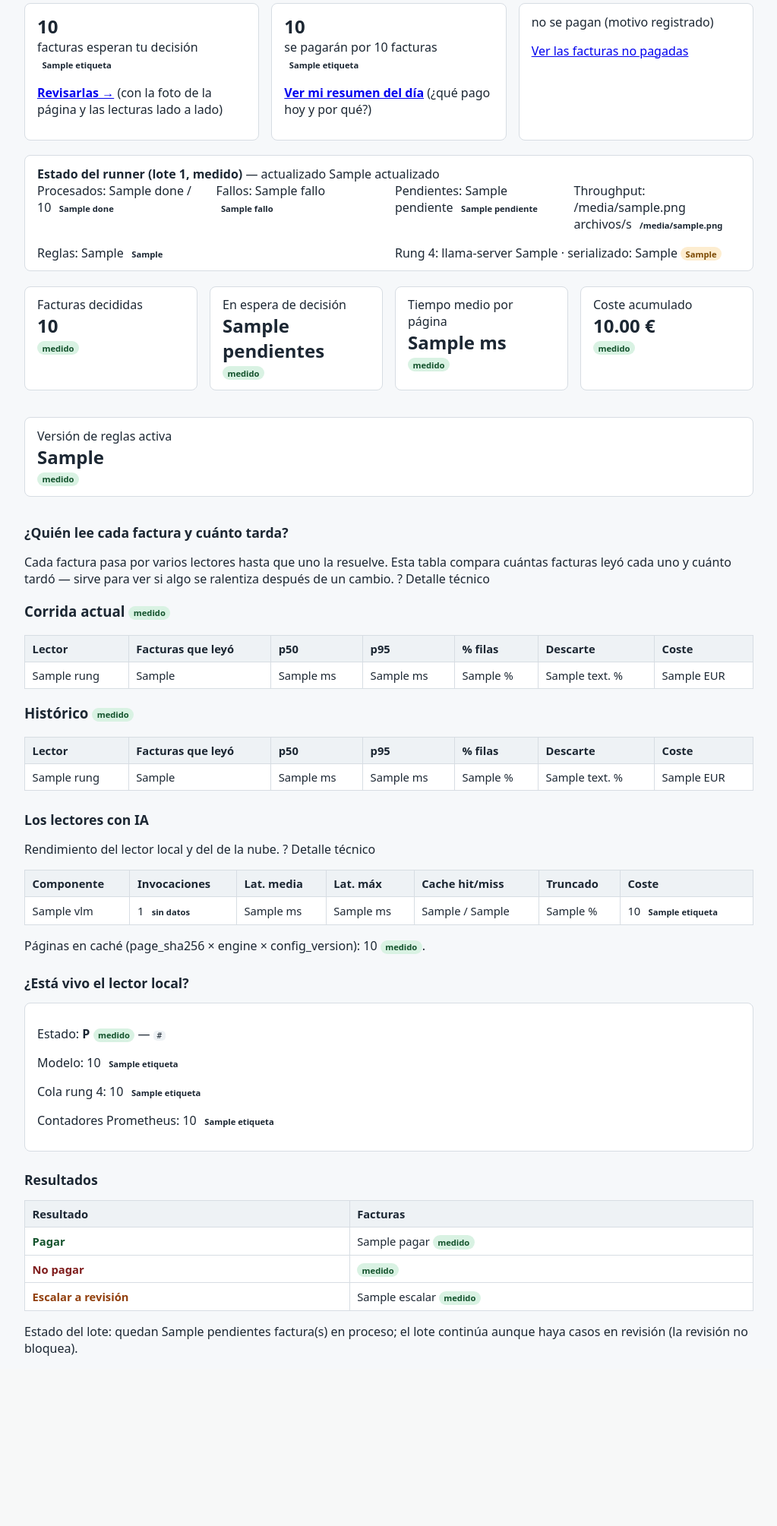
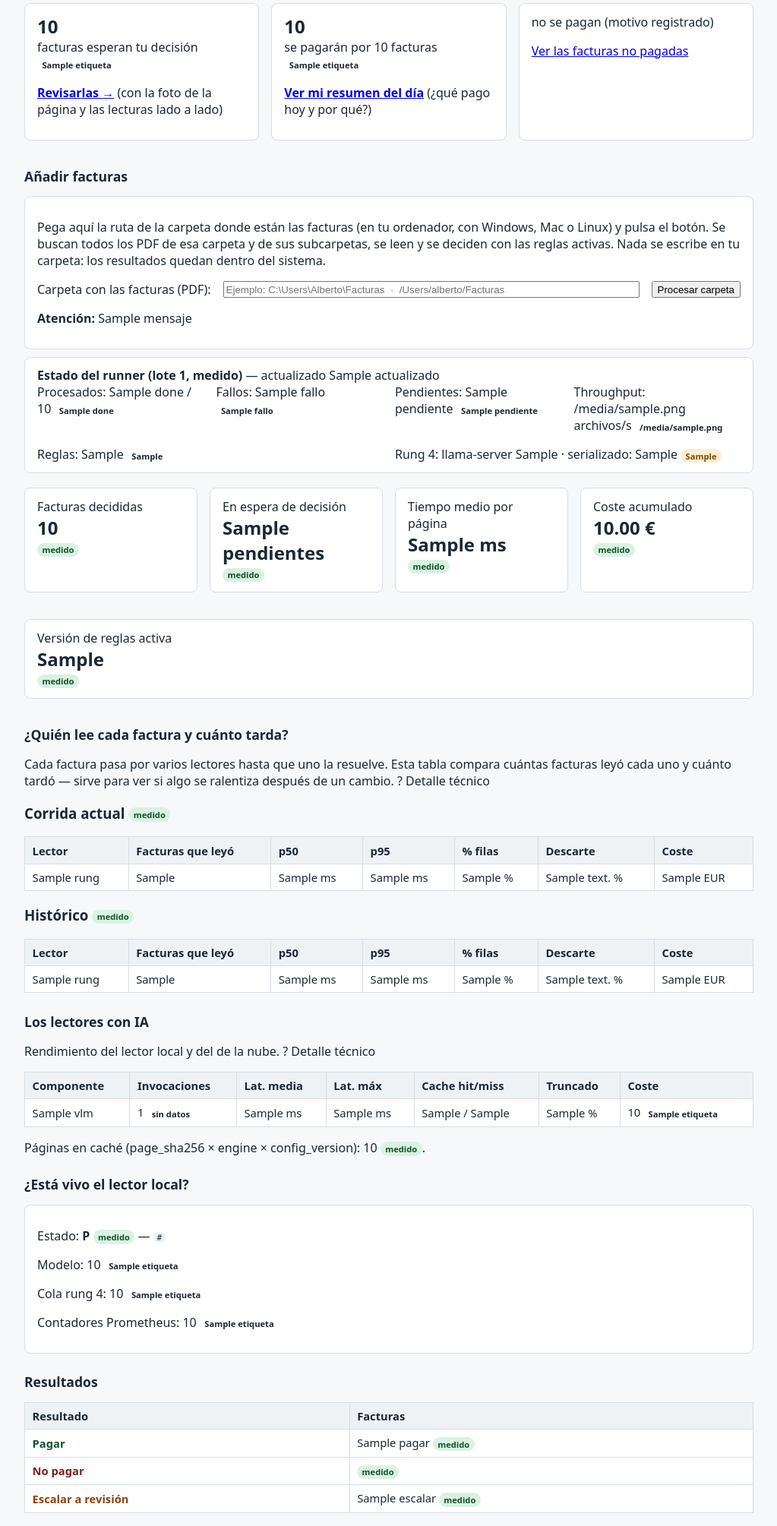
Before and after one commit to guluc3m/hackspain26, a FastAPI app: template src/albertitos/ui/templates/operaciones.html in a window 1280 px wide. Shown: the part 218-2227 px from the top of the page at 76% size, without its empty margins (128-1151 px from the left). Before the commit the page ends 2003 px from the top, so only its background shows below. Run offline with FastAPI, Linux system fonts and the light colour scheme; the template is opened without the code that fills it: most values are stand-ins (such as "Sample title", 1, 10 or a date in 2020); parts of the project's set-up code (start-up, migrations or seed data) failed here and were passed over.

Commit message:
Carpeta seleccionable en la UI: escaneo recursivo de PDFs y fin de rutas hardcodeadas (maestro por ALBERTITOS_MAESTRO o rutas relativas); funciona con cualquier lote en Windows/mac/Linux

```diff
--- a/src/albertitos/emit.py
+++ b/src/albertitos/emit.py
@@ -92,3 +92,21 @@
          and _RE_PDF_NAME.search(p.name)),
         key=lambda p: p.name,
     )
+
+
+def list_pdf_files_recursivo(pdf_dir: str | Path) -> list[Path]:
+    """PDFs de un directorio y de TODAS sus subcarpetas (escaneo recursivo).
+
+    La app debe funcionar con CUALQUIER lote entregado en cualquier equipo
+    (Windows/mac/Linux): el usuario elige una carpeta y el sistema la recorre
+    entera. Orden determinista por ruta completa. Una ruta inexistente o no
+    legible devuelve [] — quien llama degrada con un mensaje, nunca rompe.
+    """
+    raiz = Path(pdf_dir)
+    if not raiz.is_dir():
+        return []
+    return sorted(
+        (p for p in raiz.rglob("*")
+         if p.is_file() and _RE_PDF_NAME.search(p.name)),
+        key=lambda p: str(p),
+    )
--- a/src/albertitos/ui/app.py
+++ b/src/albertitos/ui/app.py
@@ -17,7 +17,10 @@
 
 import json
 import os
+import threading
 import time
+from collections.abc import Callable
+from datetime import UTC, datetime
 from pathlib import Path
 from typing import Any
 
@@ -25,6 +28,7 @@
 from fastapi.responses import HTMLResponse, RedirectResponse
 from fastapi.templating import Jinja2Templates
 
+from albertitos.emit import list_pdf_files_recursivo
 from albertitos.resumen import datos_resumen
 from albertitos.telemetria import EventChain, stats_por_rung, stats_vlm
 from albertitos.ui.ledger import leer_impactos
@@ -102,10 +106,14 @@
 
 
 def _maestro_para_resumen() -> Path | None:
-    """Maestro real para el resumen ejecutivo (auto-detectado, SOLO LECTURA)."""
-    candidatos = [
+    """Maestro real (SOLO LECTURA), auto-detectado SIN rutas de ninguna
+    máquina concreta: primero la variable de entorno ALBERTITOS_MAESTRO,
+    después las ubicaciones relativas del proyecto. Así la app funciona en
+    el ordenador de Alberto y en cualquier otro sitio."""
+    env = os.environ.get("ALBERTITOS_MAESTRO", "").strip()
+    candidatos = [Path(env)] if env else []
+    candidatos += [
         Path(".sdd/lote1/FINAL_v7_DEFINITIVO_ahorasi.xlsx"),
-        Path("/home/deploy/hackspain26/caja-de-alberto/FINAL_v7_DEFINITIVO_ahorasi.xlsx"),
         Path("caja-de-alberto/FINAL_v7_DEFINITIVO_ahorasi.xlsx"),
     ]
     for c in candidatos:
@@ -182,14 +190,75 @@
     return Path(".sdd") / "review-queue" / "overrides.jsonl"
 
 
+def _procesar_carpeta_real(carpeta: Path) -> dict[str, Any]:
+    """Procesa la carpeta que Alberto eligió con el runner end-to-end.
+
+    Sin rutas de ninguna máquina: el maestro se auto-detecta (env
+    ALBERTITOS_MAESTRO o layout relativo del proyecto) y las reglas viajan
+    con el paquete. El escaneo es RECURSIVO (subcarpetas incluidas) y el
+    lote es reanudable: re-procesar lo ya decidido es un no-op.
+    """
+    from albertitos.run import DEFAULT_RULES, Runner, RunnerConfig
+
+    maestro = _maestro_para_resumen()
+    if maestro is None:
+        return {
+            "estado": "error",
+            "mensaje": (
+                "No encontré el maestro de proveedores (el Excel). Ponlo en "
+                "caja-de-alberto/ o indica su ruta en la variable "
+                "ALBERTITOS_MAESTRO y vuelve a intentarlo."
+            ),
+        }
+    try:
+        cfg = RunnerConfig(
+            facturas_dir=carpeta,
+            outcomes_path=Path("outcomes.jsonl"),
+            store_root=Path(".sdd"),
+            rules_yaml=DEFAULT_RULES,
+            master_path=maestro,
+            fecha_referencia=datetime.now(tz=UTC).date().isoformat(),
+            run_id="ui",
+            recursivo=True,
+        )
+        runner = Runner(cfg)
+        report = runner.run()
+        # Entregable del contrato (AGENTS.md §1): outcomes.jsonl con los
+        # file_id de ESTA carpeta (emisión determinista, sin duplicar lote 1).
+        from albertitos.emit import emit_outcomes
+
+        emit_outcomes(runner.store, cfg.outcomes_path,
+                      only_files={p.name for p in runner.files()})
+        runner.store.close()
+    except Exception as e:  # noqa: BLE001 — un lote que falla degrada con mensaje, no tumba la UI
+        return {
+            "estado": "error",
+            "mensaje": f"No pude procesar el lote: {e}",
+        }
+    terminados = report.procesados + report.reutilizados
+    return {
+        "estado": "listo",
+        "mensaje": (
+            f"Lote terminado: {report.total} factura(s) en la carpeta, "
+            f"{terminados} decididas ({report.reutilizados} ya lo estaban, "
+            f"{report.timeout} por esperar demasiado). Mira la pestaña "
+            "Facturas."
+        ),
+    }
+
+
 def create_app(
     store_dir: Path | None = None,
     records: list[dict[str, Any]] | None = None,
     override_dir: Path | None = None,
+    procesador: Callable[[Path], dict[str, Any]] | None = None,
 ) -> FastAPI:
     """Fábrica de la app. `records` inyecta registros (tests); si no, se lee
     el ledger en `store_dir` (por defecto `.sdd/ledger/`; el lote real vive en
     `.sdd/lote1/ledger`, symlink SOLO LECTURA) en solo lectura.
+
+    `procesador` (tests) sustituye al runner real para la carpeta que el
+    usuario elige en Operaciones; por defecto es el runner end-to-end.
 
     Si el ledger lleva el `review-queue` hermano (cola de revisión con campos
     e imágenes), se carga también — ambos en SOLO LECTURA.
@@ -236,6 +305,29 @@
     aplicacion.state.drills = drills
     aplicacion.state.pendiente: dict[str, Any] | None = None
     aplicacion.state.store_base = (Path(store_dir) if store_dir else Path(".sdd") / "ledger")
+    # Lote elegido por el usuario en Operaciones: estado del trabajo en curso
+    # (None = todavía no se ha procesado ninguna carpeta).
+    aplicacion.state.lote: dict[str, Any] | None = None
+    # De dónde se leyó el ledger (para recargarlo cuando el lote termine).
+    aplicacion.state.ledger_base = base if records is None else None
+    # Procesador del lote: el runner real, o el que inyecten los tests.
+    aplicacion.state.procesador = procesador if procesador is not None else _procesar_carpeta_real
+
+    def _recargar_registros() -> None:
+        """Tras procesar un lote, la UI lee de nuevo el ledger (el store ya
+        tiene las decisiones nuevas); Alberto las ve sin reiniciar nada."""
+        base_ledger = aplicacion.state.ledger_base
+        if base_ledger is None:
+            return
+        registros_nuevos = load_ledger(base_ledger)
+        cola_rev = base_ledger.parent / "review-queue"
+        if cola_rev.is_dir():
+            registros_nuevos += load_ledger(cola_rev)
+        if registros_nuevos:
+            aplicacion.state.registros = registros_nuevos
+            aplicacion.state.view = build_view(registros_nuevos)
+            aplicacion.state.demo = False
+            aplicacion.state.pendiente = None
 
     def _store_root() -> Path:
         """Raíz del store (donde vive store.db) — SOLO LECTURA."""
@@ -295,8 +387,61 @@
                 vlm=vlm,
                 llama=sondea,
                 pendiente=aplicacion.state.pendiente,
+                lote=aplicacion.state.lote,
             ),
         )
+
+    @aplicacion.post("/operaciones/procesar")
+    async def procesar_lote(carpeta: str = Form(...)):
+        """Alberto pega la ruta de UNA carpeta cualquiera (Windows/mac/Linux)
+        y la app la escanea en profundidad buscando PDFs y los procesa.
+
+        Nunca se escribe en la carpeta elegida: el store y los resultados
+        viven en `.sdd/` del proyecto. El trabajo corre en segundo plano:
+        la página responde al instante y el estado se ve aquí mismo.
+        """
+        texto = carpeta.strip().strip('"').strip("'")
+        ruta = Path(texto).expanduser()
+        if aplicacion.state.lote and aplicacion.state.lote.get("estado") == "procesando":
+            aplicacion.state.lote["mensaje"] = (
+                "Ya hay un lote procesándose (" + aplicacion.state.lote.get("carpeta", "")
+                + "). Espera a que termine antes de lanzar otro."
+            )
+            return RedirectResponse("/", status_code=303)
+        pdfs = list_pdf_files_recursivo(ruta)
+        if not ruta.is_dir():
+            aplicacion.state.lote = {
+                "estado": "error",
+                "mensaje": f"La carpeta «{texto}» no existe o no puedo leerla. Revisa la ruta.",
+            }
+        elif not pdfs:
+            aplicacion.state.lote = {
+                "estado": "error",
+                "mensaje": (
+                    f"En «{texto}» no hay ningún PDF (busqué también en sus "
+                    "subcarpetas). Comprueba que es la carpeta de las facturas."
+                ),
+            }
+        else:
+            procesador = aplicacion.state.procesador
+            aplicacion.state.lote = {
+                "estado": "procesando",
+                "carpeta": str(ruta),
+                "n_pdfs": len(pdfs),
+                "mensaje": f"Procesando {len(pdfs)} factura(s) de «{ruta}»…",
+            }
+
+            def _trabajo() -> None:
+                try:
+                    resultado = procesador(ruta)
+                except Exception as e:  # noqa: BLE001 — el fallo se muestra, la UI sigue
+                    resultado = {"estado": "error", "mensaje": f"No pude procesar el lote: {e}"}
+                resultado.setdefault("carpeta", str(ruta))
+                aplicacion.state.lote = resultado
+                _recargar_registros()
+
+            threading.Thread(target=_trabajo, daemon=True).start()
+        return RedirectResponse("/", status_code=303)
 
     @aplicacion.get("/ayuda", response_class=HTMLResponse)
     def ayuda(request: Request):
--- a/src/albertitos/ui/templates/operaciones.html
+++ b/src/albertitos/ui/templates/operaciones.html
@@ -33,6 +33,28 @@
     <div>no se pagan (motivo registrado)
       <span class="etq {{ pendiente.no_pago_n.etiqueta }}">{{ pendiente.no_pago_n.etiqueta }}</span></div>
     <p><a href="/facturas?result=NO_PAGAR">Ver las facturas no pagadas</a></p></div>
+  {% endif %}
+</div>
+
+<h2>Añadir facturas</h2>
+<div class="tarjeta">
+  <p>Pega aquí la ruta de la carpeta donde están las facturas (en tu ordenador,
+  con Windows, Mac o Linux) y pulsa el botón. Se buscan todos los PDF de esa
+  carpeta y de sus subcarpetas, se leen y se deciden con las reglas activas.
+  Nada se escribe en tu carpeta: los resultados quedan dentro del sistema.</p>
+  <form method="post" action="/operaciones/procesar" class="fila">
+    <label for="carpeta">Carpeta con las facturas (PDF):</label>
+    <input type="text" id="carpeta" name="carpeta" required
+           placeholder="Ejemplo: C:\Users\Alberto\Facturas  ·  /Users/alberto/Facturas"
+           style="flex:1; min-width:18rem;">
+    <button type="submit">Procesar carpeta</button>
+  </form>
+  {% if lote %}
+  <p>
+    {% if lote.estado == 'procesando' %}<strong>Trabajando:</strong> {{ lote.mensaje }}
+    {% elif lote.estado == 'listo' %}<strong>Último lote:</strong> {{ lote.mensaje }}
+    {% else %}<strong>Atención:</strong> {{ lote.mensaje }}{% endif %}
+  </p>
   {% endif %}
 </div>
 
```
Also changed, not shown: src/albertitos/pipeline.py (+13 -5 lines), src/albertitos/run.py (+26 -6 lines), tests/test_modo_alberto.py (+10 -0 lines), tests/test_ui_carpeta.py (added, +263 -0 lines).
